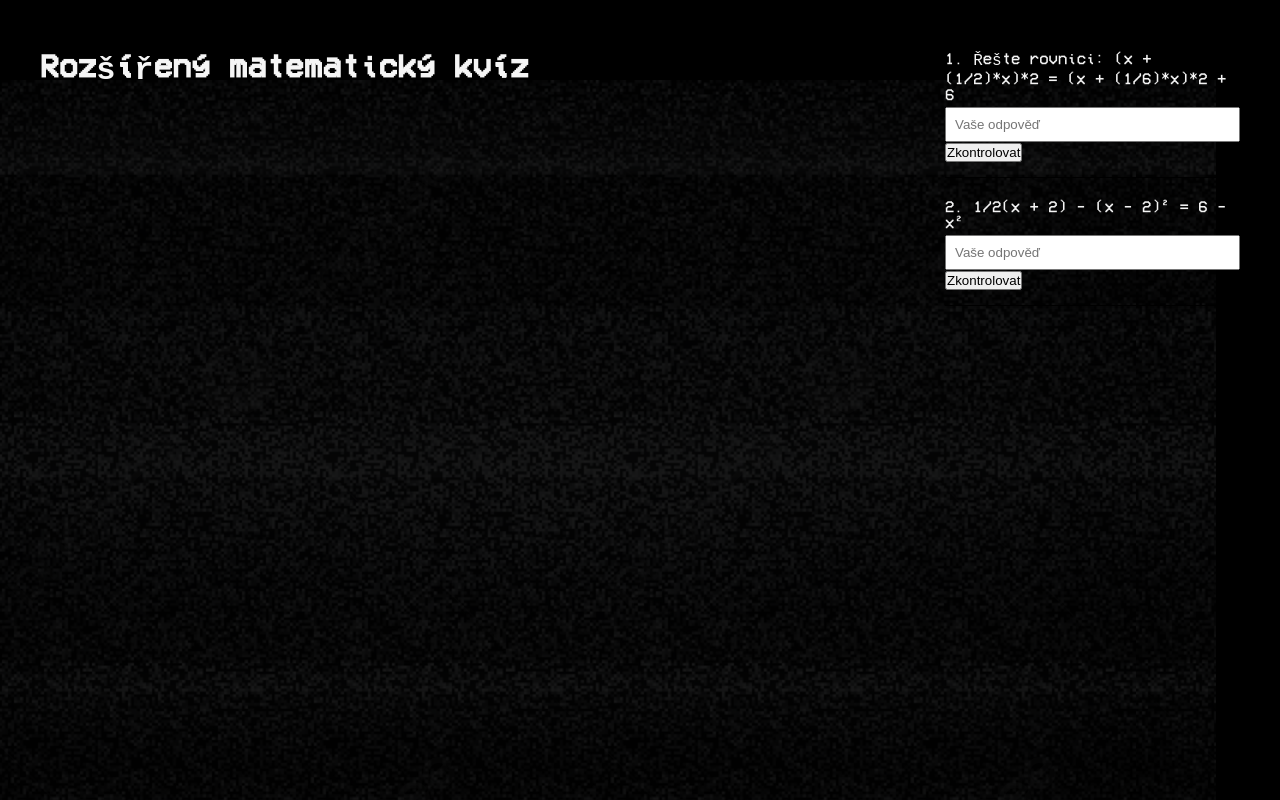
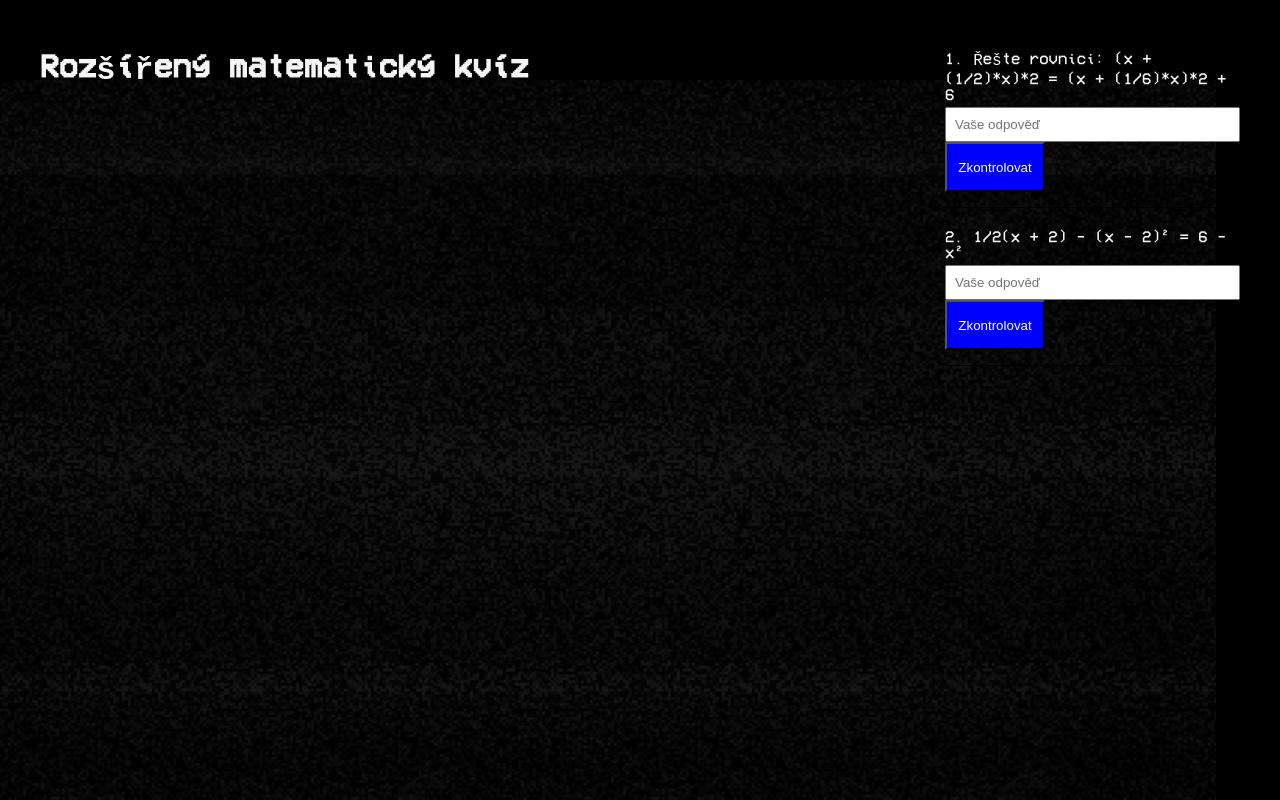
Before and after one commit to Nqjn/nan-verse, a React (Create React App) app: page /prijimacky in a window 1280 px wide. Built offline with nearby package versions, Linux system fonts and the light colour scheme.

Commit message:
Update Question.js

```diff
--- a/src/Components/Question.js
+++ b/src/Components/Question.js
@@ -10,7 +10,7 @@ function Question({ question, index, userAnswer, feedback, onAnswerChange, onChe
         onChange={(e) => onAnswerChange(e.target.value)}
         placeholder="Vaše odpověď"
       />
-      <button onClick={onCheck}>Zkontrolovat</button>
+      <button className= "btn" onClick={onCheck}>Zkontrolovat</button>
       {feedback && (
         <div className={`feedback ${feedback.isCorrect ? 'correct' : 'incorrect'}`}>
           {feedback.message}
```
